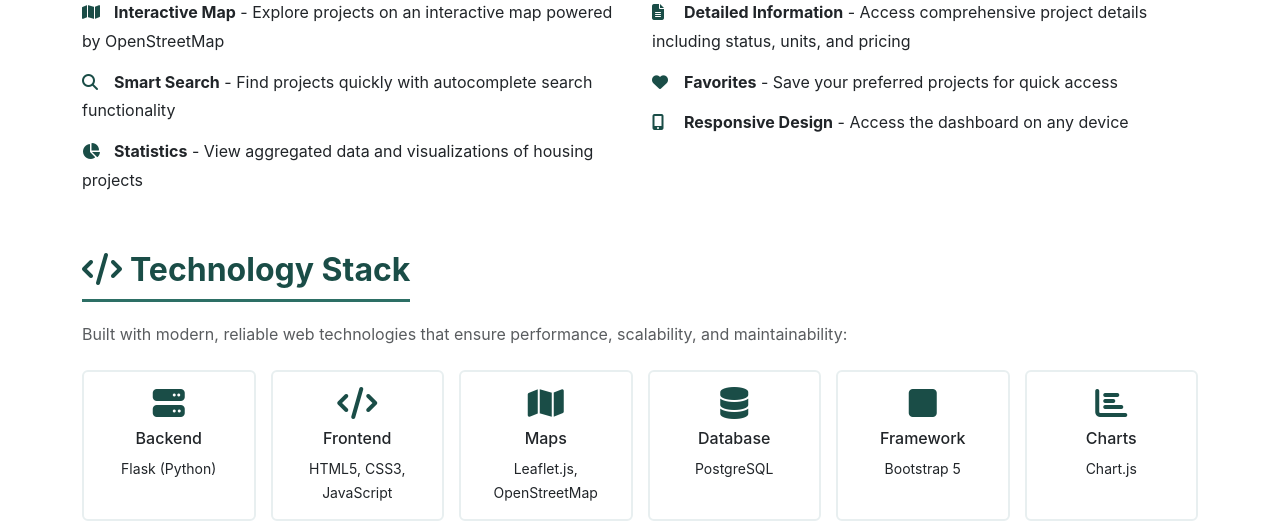
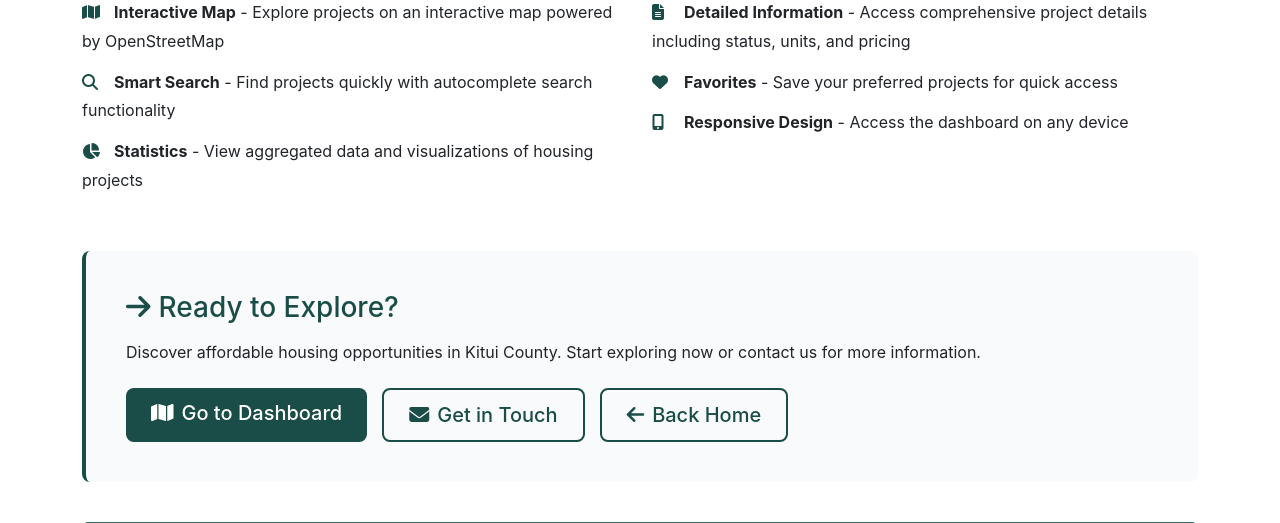
Before and after one commit to ClementNdome/housin, a Flask app: page /about in a window 1280 px wide. Shown: the part 1344-1867 px from the top of the page. Run offline with Flask 3, Linux system fonts and the light colour scheme; some libraries are stand-ins or nearby versions.

Commit message:
Update about.html: comment out the Technology Section and add a clickable link for SpatioNEX in the project partnership description for improved user experience.

```diff
--- a/templates/about.html
+++ b/templates/about.html
@@ -157,7 +157,7 @@
         </div>
     </div>
 
-    <!-- Technology Section -->
+    <!-- Technology Section
     <div class="about-section">
         <h2 class="section-heading"><i class="fas fa-code me-2"></i>Technology Stack</h2>
         <p class="text-muted mb-4">
@@ -195,7 +195,7 @@
                 <small>Chart.js</small>
             </div>
         </div>
-    </div>
+    </div> -->
 
     <!-- Call to Action Section -->
     <div class="cta-section">
@@ -218,7 +218,7 @@
     <div class="alert alert-light border mb-5" style="border-color: #2d6f65 !important;">
         <i class="fas fa-info-circle" style="color: #1a4d47;"></i>
         <small class="ms-2" style="color: #5a7572;">
-            This project was developed in partnership with <strong>Spationex</strong>, a team dedicated to creating innovative solutions for regional development and community empowerment.
+            This project was developed in partnership with <strong><a href="wwww.spationex.com">SpatioNEX</a></strong>, a team dedicated to creating innovative solutions for regional development and community empowerment.
         </small>
     </div>
 </div>
```
